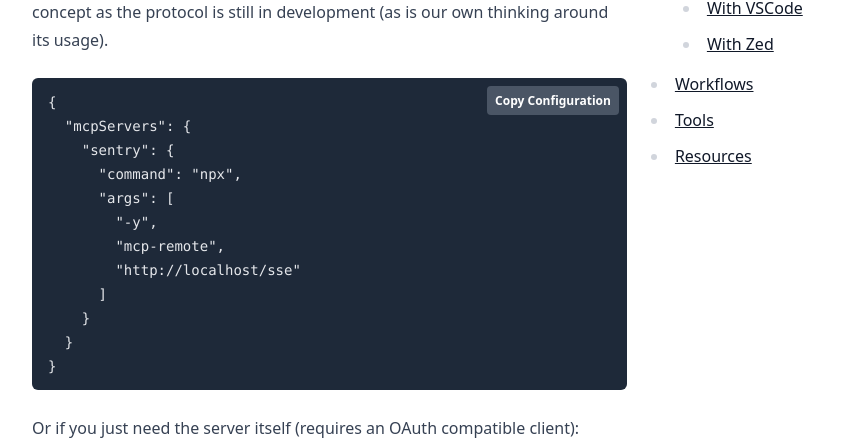
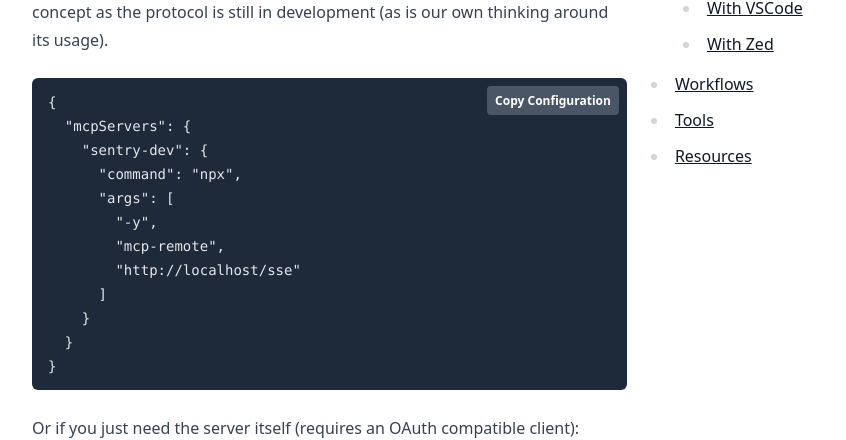
Before and after one commit to srinathpasupathi/zoho-mcp-server, a React (Vite) app: page / in a window 1280 px wide. Shown: the part 198-638 px from the top of the page, without its empty margins (0-846 px from the left). Built offline with nearby package versions, Linux system fonts and the light colour scheme.

Commit message:
Supposedly this is correct for VSC

```diff
--- a/src/web/App.tsx
+++ b/src/web/App.tsx
@@ -1,12 +1,14 @@
 import { Fragment } from "react/jsx-runtime";
 import { TOOL_DEFINITIONS } from "../mcp/toolDefinitions";
+
+const mcpServerName = import.meta.env.DEV ? "sentry-dev" : "sentry";
 
 export default function App() {
   const sseUrl = new URL("/sse", window.location.href).href;
   const mcpSnippet = JSON.stringify(
     {
       mcpServers: {
-        sentry: {
+        [mcpServerName]: {
           command: "npx",
           args: ["-y", "mcp-remote", sseUrl],
         },
@@ -15,19 +17,20 @@
     undefined,
     2,
   );
-  const vsCodeHandler = `vscode:mcp/install?${new URLSearchParams({
-    name: "Sentry",
-    type: "sse",
-    url: sseUrl,
-  }).toString()}`;
+  // https://code.visualstudio.com/docs/copilot/chat/mcp-servers
+  const vsCodeHandler = `code:mcp/install?${encodeURIComponent(
+    JSON.stringify({
+      name: mcpServerName,
+      command: "npx",
+      args: ["-y", "mcp-remote", sseUrl],
+    }),
+  )}`;
   const zedInstructions = JSON.stringify(
     {
       context_servers: {
-        sentry: {
-          command: {
-            command: "npx",
-            args: ["-y", "mcp-remote", sseUrl],
-          },
+        [mcpServerName]: {
+          command: "npx",
+          args: ["-y", "mcp-remote", sseUrl],
         },
         settings: {},
       },
```
